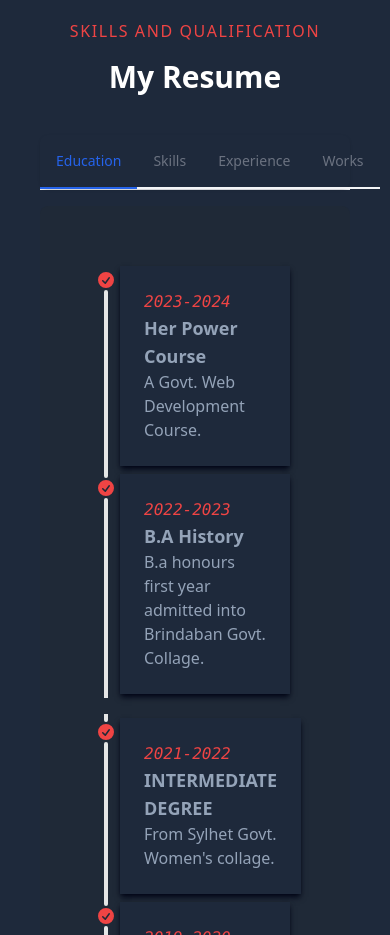
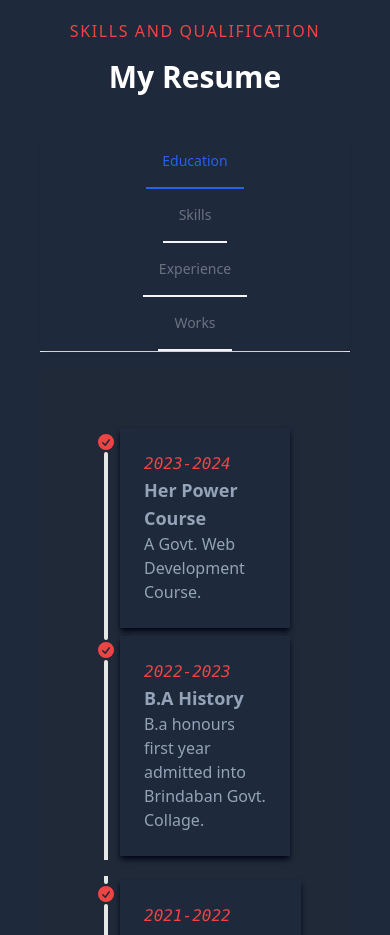
Before and after one commit to worthy1819/ad-portfolio, a plain HTML site: page index.html in a window 390 px wide. Shown: the part 3792-4727 px from the top of the page. Drawn offline with nearby package versions, Linux system fonts and the light colour scheme.

Commit message:
add some code

```diff
--- a/index.html
+++ b/index.html
@@ -90,7 +90,7 @@
 </head>
 <body class="bg-slate-800 overflow-y-scroll no-scrollbar">
     <!-- navbar  -->
-    <div class="fixed  backdrop-blur-xl top-0 z-30 right-0 left-0 mx-auto">
+    <div class="fixed backdrop-blur-xl top-0 z-30 right-0 left-0 mx-auto">
         <!-- nav 01  -->
         <div class="navbar w-full hidden lg:flex pt-3">
             <div class="flex-1">
@@ -245,7 +245,7 @@
             </div>
             <div data-aos="fade-up" data-aos-duration="1000" class="mb-4 border-b border-gray-200 dark:border-gray-700">
                 <div class="mb-4 border-b border-gray-200 dark:border-gray-700">
-                    <ul class="text-sm font-medium text-center text-gray-500 rounded-lg shadow flex sm:flex dark:divide-gray-700 dark:text-gray-400" id="default-tab" data-tabs-toggle="#default-tab-content" role="tablist" data-tabs-active-classes="text-red-600 hover:text-red-600 dark:text-red-500 dark:hover:text-red-500 border-red-600 dark:border-red-500" data-tabs-inactive-classes="dark:border-transparent text-gray-500 hover:text-gray-600 dark:text-gray-400 border-gray-100 hover:border-gray-300 dark:border-gray-700 dark:hover:text-gray-300">
+                    <ul class="text-sm font-medium text-center text-gray-500 rounded-lg shadow md:flex dark:divide-gray-700 dark:text-gray-400" id="default-tab" data-tabs-toggle="#default-tab-content" role="tablist" data-tabs-active-classes="text-red-600 hover:text-red-600 dark:text-red-500 dark:hover:text-red-500 border-red-600 dark:border-red-500" data-tabs-inactive-classes="dark:border-transparent text-gray-500 hover:text-gray-600 dark:text-gray-400 border-gray-100 hover:border-gray-300 dark:border-gray-700 dark:hover:text-gray-300">
                         <li class="w-full focus-within:z-10" role="presentation">
                             <button class="inline-block p-4 border-b-2 rounded-t-lg" id="profile-tab" data-tabs-target="#profile" type="button" role="tab" aria-controls="profile">Education</button>
                         </li>
```
